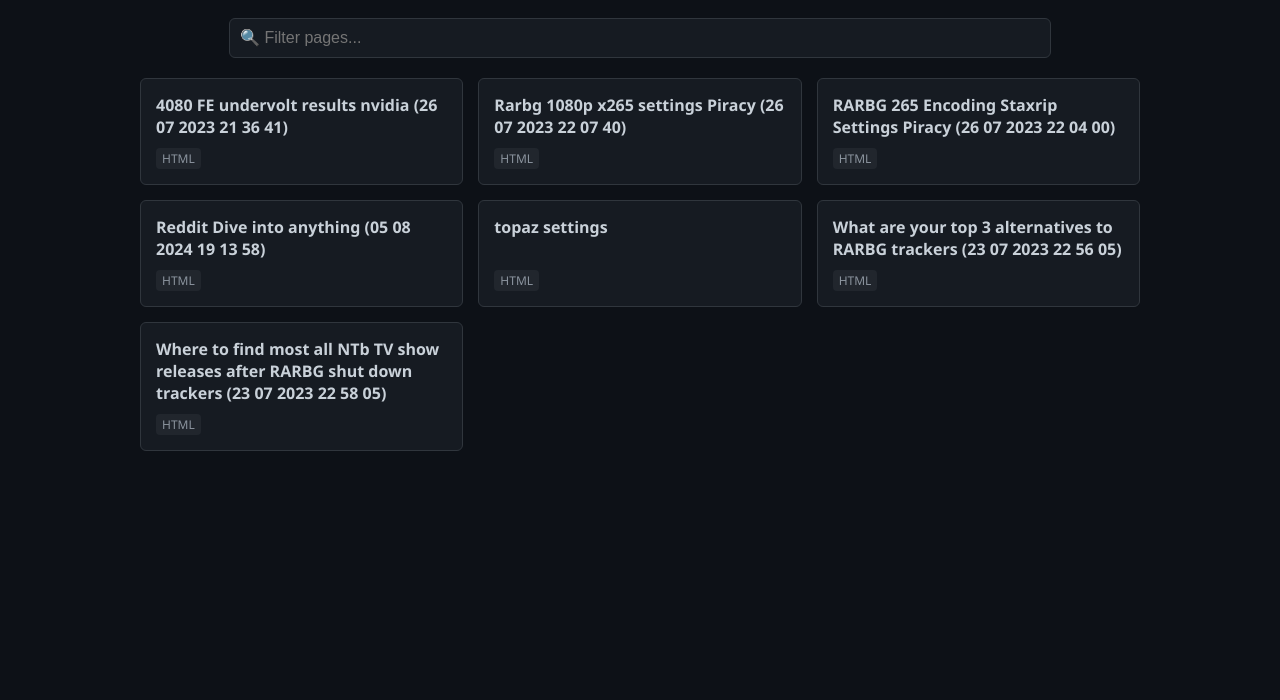
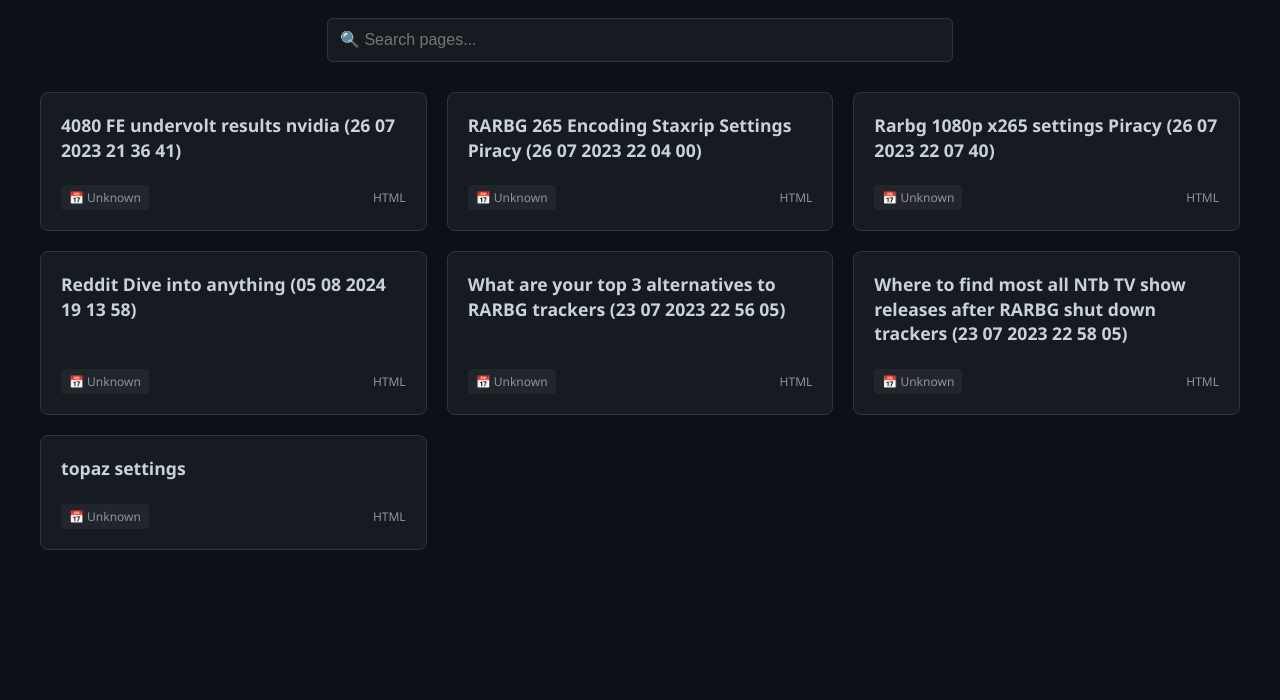
Before and after one commit to dinglemire/sp, a plain HTML site: page index.html in a window 1280 px wide. Shown: the part 100-800 px from the top of the page. Drawn offline with Linux system fonts and the light colour scheme.

Commit message:
Update index.html

```diff
--- a/index.html
+++ b/index.html
@@ -11,6 +11,7 @@
             --border: #30363d;
             --accent: #238636; /* GitHub Green */
             --text: #c9d1d9;
+            --text-dim: #8b949e;
         }
         body {
             background-color: var(--bg);
@@ -22,36 +23,38 @@
             flex-direction: column;
             align-items: center;
         }
-        h1 { border-bottom: 2px solid var(--border); padding-bottom: 10px; width: 100%; max-width: 800px; text-align: center; }
+        h1 { border-bottom: 2px solid var(--border); padding-bottom: 10px; width: 100%; max-width: 1000px; text-align: center; }
 
         /* Search Box */
         #search {
             background: var(--card);
             border: 1px solid var(--border);
             color: white;
-            padding: 10px;
+            padding: 12px;
             width: 100%;
-            max-width: 800px;
+            max-width: 600px;
             border-radius: 6px;
-            margin-bottom: 20px;
+            margin-bottom: 30px;
             font-size: 16px;
+            outline: none;
+        }
+        #search:focus { border-color: var(--accent); }
+
+        /* Grid Layout */
+        .grid {
+            display: grid;
+            grid-template-columns: repeat(auto-fill, minmax(300px, 1fr));
+            gap: 20px;
+            width: 100%;
+            max-width: 1200px;
         }
 
-        /* Grid */
-        .grid {
-            display: grid;
-            grid-template-columns: repeat(auto-fill, minmax(250px, 1fr));
-            gap: 15px;
-            width: 100%;
-            max-width: 1000px;
-        }
-
-        /* Cards */
+        /* Card Style */
         .card {
             background: var(--card);
             border: 1px solid var(--border);
-            border-radius: 6px;
-            padding: 15px;
+            border-radius: 8px;
+            padding: 20px;
             text-decoration: none;
             color: var(--text);
             transition: transform 0.2s, border-color 0.2s;
@@ -61,32 +64,41 @@
         }
         .card:hover {
             border-color: var(--accent);
-            transform: translateY(-2px);
+            transform: translateY(-3px);
+            box-shadow: 0 4px 12px rgba(0,0,0,0.5);
         }
         .filename {
-            font-weight: bold;
+            font-weight: 600;
+            font-size: 1.1em;
             word-break: break-word;
-            margin-bottom: 10px;
+            margin-bottom: 8px;
+            line-height: 1.4;
         }
-        .tag {
+        .meta {
+            margin-top: 15px;
+            display: flex;
+            justify-content: space-between;
+            align-items: center;
             font-size: 12px;
-            color: #8b949e;
+            color: var(--text-dim);
+        }
+        .date-badge {
             background: #21262d;
-            padding: 2px 6px;
+            padding: 4px 8px;
             border-radius: 4px;
-            width: fit-content;
         }
-        .loading { margin-top: 50px; color: #8b949e; }
+        .loading { margin-top: 50px; color: var(--text-dim); font-style: italic;}
+        .error { color: #ff7b72; margin-top: 50px; text-align: center; }
     </style>
 </head>
 <body>
 
-    <h1>📚 SingleFile Archive</h1>
+    <h1>📚 Personal Web Archive</h1>
 
-    <input type="text" id="search" placeholder="🔍 Filter pages..." onkeyup="filterPages()">
+    <input type="text" id="search" placeholder="🔍 Search pages..." onkeyup="filterPages()">
 
     <div id="gallery" class="grid">
-        <div class="loading">Loading database...</div>
+        <div class="loading">Loading library...</div>
     </div>
 
     <script>
@@ -94,15 +106,24 @@
 
         async function loadPages() {
             try {
-                // Fetch the JSON generated by GitHub Actions
+                // Add timestamp to prevent browser caching of the JSON file
                 const response = await fetch('pages.json?t=' + new Date().getTime());
-                if (!response.ok) throw new Error("Database not found");
+                if (!response.ok) throw new Error("JSON not found");
 
                 allPages = await response.json();
+
+                // Sort by date (Newest first)
+                // If date is missing, it falls back to 0 (very old date)
+                allPages.sort((a, b) => {
+                    const dateA = new Date(a.date || 0);
+                    const dateB = new Date(b.date || 0);
+                    return dateB - dateA; // Descending order
+                });
+
                 render(allPages);
             } catch (error) {
                 document.getElementById('gallery').innerHTML =
-                    `<div class="loading">No pages found yet.<br>Upload .html files to /saved_pages/</div>`;
+                    `<div class="error">Failed to load database.<br>Please check GitHub Actions tab.</div>`;
             }
         }
 
@@ -110,15 +131,21 @@
             const gallery = document.getElementById('gallery');
             gallery.innerHTML = '';
 
-            // Sort by name
-            items.sort((a, b) => a.name.localeCompare(b.name));
+            if (items.length === 0) {
+                gallery.innerHTML = '<div class="loading">No pages found.</div>';
+                return;
+            }
 
             items.forEach(item => {
-                // Clean up the name (remove .html and underscores)
+                // Clean up the filename for display
                 const displayName = item.name
                     .replace('.html', '')
                     .replace(/_/g, ' ')
                     .replace(/-/g, ' ');
+
+                // Format Date (e.g., Dec 3, 2025)
+                const dateObj = new Date(item.date);
+                const dateStr = !isNaN(dateObj) ? dateObj.toLocaleDateString('en-US', { year: 'numeric', month: 'short', day: 'numeric' }) : 'Unknown';
 
                 const link = document.createElement('a');
                 link.className = 'card';
@@ -127,7 +154,10 @@
 
                 link.innerHTML = `
                     <div class="filename">${displayName}</div>
-                    <div class="tag">HTML</div>
+                    <div class="meta">
+                        <span class="date-badge">📅 ${dateStr}</span>
+                        <span class="tag">HTML</span>
+                    </div>
                 `;
                 gallery.appendChild(link);
             });
```
